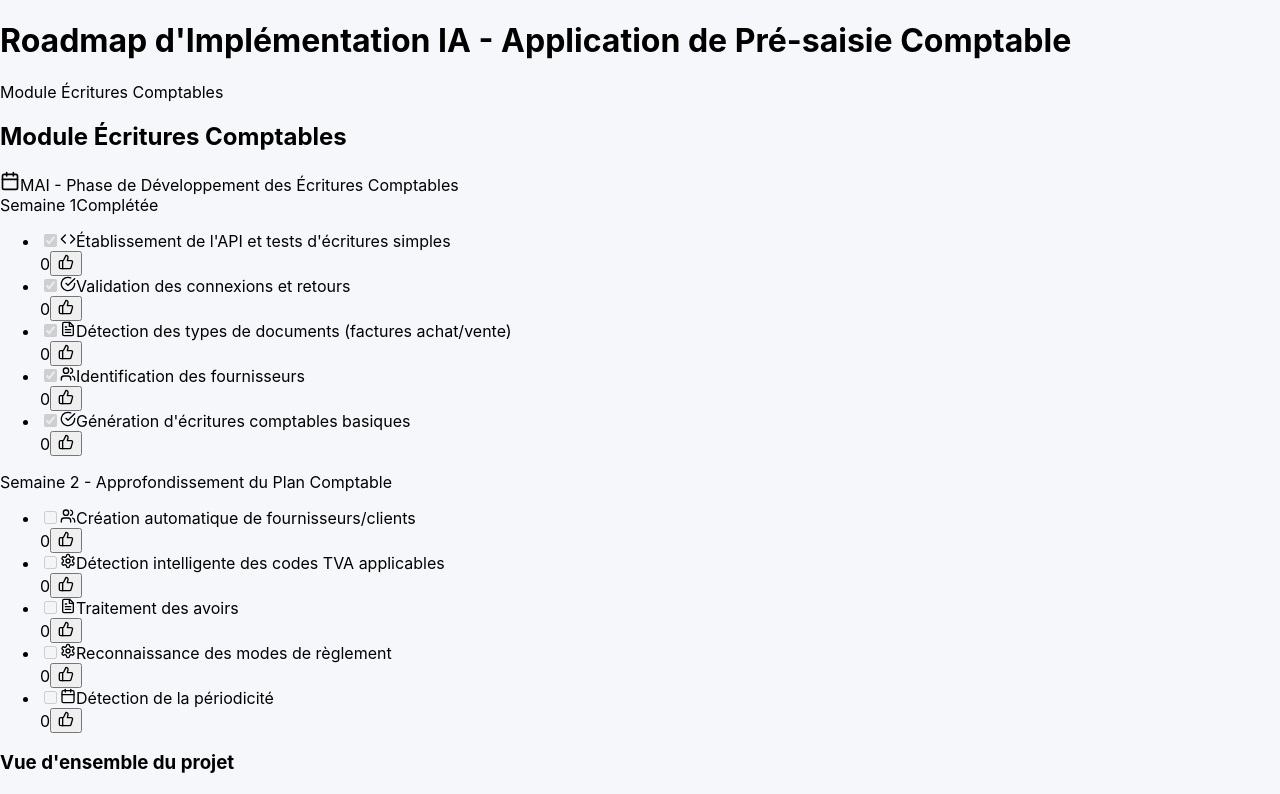
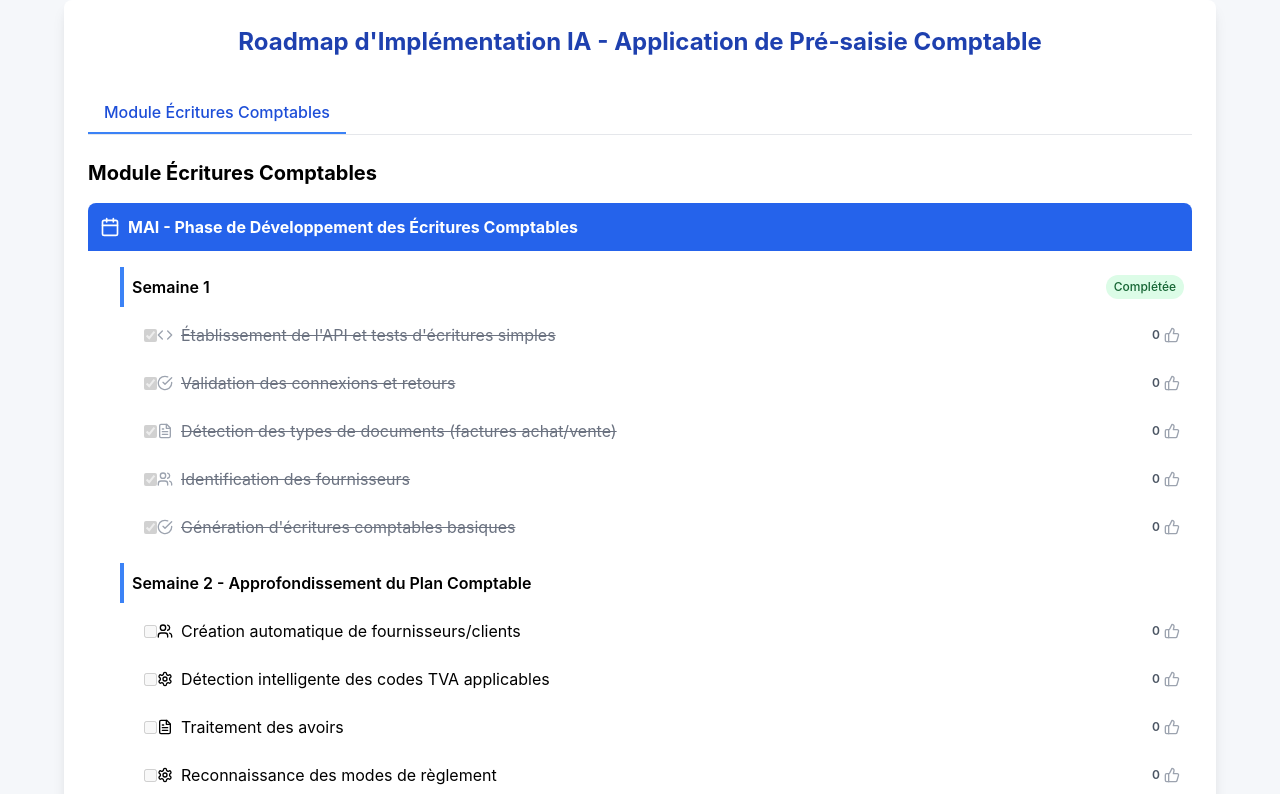
Before and after one commit to Alexsiaud/roadmap, a React (Create React App) app: page / in a window 1280 px wide. Shown: the top 794 px of the page. Built offline with nearby package versions, Linux system fonts and the light colour scheme; the HTML template or start-up script is replaced by a standard one.

Commit message:
Amélioration de l'interface utilisateur avec Tailwind via CDN et styles personnalisés

```diff
--- a/package.json
+++ b/package.json
@@ -9,6 +9,11 @@
     "react-router-dom": "^6.15.0",
     "lucide-react": "^0.279.0",
     "react-scripts": "5.0.1"
+  },
+  "devDependencies": {
+    "tailwindcss": "^3.3.3",
+    "postcss": "^8.4.31",
+    "autoprefixer": "^10.4.16"
   },
   "scripts": {
     "start": "react-scripts start",
--- /dev/null
+++ b/postcss.config.js
@@ -0,0 +1,6 @@
+module.exports = {
+  plugins: {
+    tailwindcss: {},
+    autoprefixer: {},
+  },
+}
--- a/public/index.html
+++ b/public/index.html
@@ -11,6 +11,7 @@
     />
     <link rel="apple-touch-icon" href="%PUBLIC_URL%/logo192.png" />
     <link rel="manifest" href="%PUBLIC_URL%/manifest.json" />
+    <script src="https://cdn.tailwindcss.com"></script>
     <title>Roadmap IA avec Votes</title>
   </head>
   <body>
--- a/src/components/AdminForms.jsx
+++ b/src/components/AdminForms.jsx
@@ -1,6 +1,6 @@
 import React, { useState } from 'react';
 import { X } from 'lucide-react';
-import { styles } from './AdminRoadmapStyles';
+// Les styles sont définis directement
 import { icons } from './AdminRoadmapUtils';
 
 // Formulaire d'édition de tâche
@@ -67,13 +67,13 @@ export const TaskEditForm = ({ data, onSave, onCancel }) => {
           <div className="flex space-x-2">
             <button
               onClick={onCancel}
-              className={`${styles.buttonStyle} ${styles.buttonSecondaryStyle}`}
+              className="py-2 px-4 rounded bg-gray-300 text-gray-800 hover:bg-gray-400"
             >
               Annuler
             </button>
             <button
               onClick={() => onSave(taskData)}
-              className={`${styles.buttonStyle} ${styles.buttonPrimaryStyle}`}
+              className="py-2 px-4 rounded bg-blue-500 text-white hover:bg-blue-600"
             >
               Enregistrer
             </button>
--- a/src/components/AdminRoadmap.jsx
+++ b/src/components/AdminRoadmap.jsx
@@ -1,7 +1,7 @@
 import React, { useState } from 'react';
 import { Calendar, Edit, Trash2, Plus, ChevronUp, ChevronDown, ThumbsUp } from 'lucide-react';
 import { useRoadmap } from './RoadmapContext';
-import { styles, sectionColors } from './AdminRoadmapStyles';
+import { sectionColors } from './AdminRoadmapStyles';
 import { renderIcon, calculateStats, generateId, sortTasksByVotes, createEmptyTask } from './AdminRoadmapUtils';
 import { TaskEditForm, WeekEditForm, PhaseEditForm, SectionEditForm } from './AdminForms';
 import TopVotedTasks from './TopVotedTasks';
@@ -380,9 +380,30 @@ const AdminRoadmap = ({ adminSecret }) => {
     }
   };
 
+  // Définir les styles réutilisables
+  const containerStyle = "container-main";
+  const titleStyle = "title-main";
+  const tabsContainerStyle = "section-tabs";
+  const tabStyle = "tab-item";
+  const activeTabStyle = "tab-active";
+  const inactiveTabStyle = "tab-inactive";
+  const monthStyle = "phase-header";
+  const weekStyle = "week-header border-l-4";
+  const taskListStyle = "task-list";
+  const taskStyle = "task-item";
+  const taskCompletedStyle = "ml-2 line-through text-gray-500";
+  const taskTextStyle = "ml-2";
+  const actionButtonStyle = "p-1 opacity-0 group-hover:opacity-100 text-gray-400 hover:text-blue-500 hover:bg-blue-100 rounded";
+  const checkboxStyle = "mr-2";
+  const voteCountStyle = "ml-auto text-xs font-semibold text-gray-600 bg-blue-100 py-1 px-2 rounded-full flex items-center";
+  const adminHeaderStyle = "flex justify-between items-center mb-6 bg-gray-100 p-4 rounded";
+  const sortButtonStyle = "bg-gray-200 py-1 px-3 rounded text-sm hover:bg-gray-300";
+  const sortActiveStyle = "bg-blue-500 text-white py-1 px-3 rounded text-sm";
+  const modalBackdropStyle = "fixed inset-0 bg-black bg-opacity-50 flex items-center justify-center z-50 p-4";
+
   return (
-    <div className={styles.containerStyle}>
-      <div className={styles.adminHeaderStyle}>
+    <div className={containerStyle}>
+      <div className={adminHeaderStyle}>
         <h1 className="text-2xl font-bold">Administration de la Roadmap</h1>
         <div>
           <a
@@ -396,18 +417,18 @@ const AdminRoadmap = ({ adminSecret }) => {
         </div>
       </div>
 
-      <h2 className={styles.titleStyle}>Roadmap d'Implémentation IA - Application de Pré-saisie Comptable</h2>
+      <h2 className={titleStyle}>Roadmap d'Implémentation IA - Application de Pré-saisie Comptable</h2>
 
       {/* Résumé des votes */}
       <TopVotedTasks topVotedTasks={stats.topVotedTasks} />
 
       {/* Onglets de navigation */}
       <div className="flex justify-between items-center mb-4">
-        <div className={styles.tabsContainerStyle}>
+        <div className={tabsContainerStyle}>
           {roadmapData.sections.map(section => (
             <div
               key={section.id}
-              className={`${styles.tabStyle} ${section.id === activeSection ? styles.activeTabStyle : styles.inactiveTabStyle}`}
+              className={`${tabStyle} ${section.id === activeSection ? activeTabStyle : inactiveTabStyle}`}
               onClick={() => handleSectionChange(section.id)}
             >
               {section.title}
@@ -459,7 +480,7 @@ const AdminRoadmap = ({ adminSecret }) => {
             .sort((a, b) => sectionData.phases[a].order - sectionData.phases[b].order)
             .map(phase => (
             <div key={phase} className="mb-8">
-              <div className={`${styles.monthStyle} ${sectionColors[sectionData.color].tab} flex justify-between`}>
+              <div className={`${monthStyle} ${sectionColors[sectionData.color].tab} flex justify-between`}>
                 <span className="flex items-center">
                   <Calendar className="mr-2" size={20} />
                   {sectionData.phases[phase].title}
@@ -493,7 +514,7 @@ const AdminRoadmap = ({ adminSecret }) => {
                 .map(week => (
                 <div key={week}>
                   <div
-                    className={`${styles.weekStyle} ${sectionColors[sectionData.color].week}`}
+                    className={`${weekStyle} ${sectionColors[sectionData.color].week}`}
                     onDragEnter={() => handleDragEnter(sectionData.id, phase, week)}
                   >
                     <span>{sectionData.phases[phase][week].title}</span>
@@ -524,14 +545,14 @@ const AdminRoadmap = ({ adminSecret }) => {
                     </div>
                   </div>
 
-                  <ul className={styles.taskListStyle}>
+                  <ul className={taskListStyle}>
                     {(sortByVotes
                       ? sortTasksByVotes(sectionData.phases[phase][week].tasks)
                       : sectionData.phases[phase][week].tasks
                     ).map((task, index) => (
                       <li
                         key={task.id}
-                        className={`${styles.taskStyle} ${
+                        className={`${taskStyle} ${
                           destinationTarget &&
                           destinationTarget.sectionId === sectionData.id &&
                           destinationTarget.phase === phase &&
@@ -546,10 +567,10 @@ const AdminRoadmap = ({ adminSecret }) => {
                           type="checkbox"
                           checked={task.completed}
                           onChange={() => handleTaskToggle(sectionData.id, phase, week, task.id)}
-                          className={styles.checkboxStyle}
+                          className={checkboxStyle}
                         />
                         {renderIcon(task.icon, task.completed)}
-                        <span className={task.completed ? styles.taskCompletedStyle : styles.taskTextStyle}>
+                        <span className={task.completed ? taskCompletedStyle : taskTextStyle}>
                           {task.text}
                         </span>
 
--- a/src/components/PublicRoadmap.jsx
+++ b/src/components/PublicRoadmap.jsx
@@ -9,17 +9,17 @@ const PublicRoadmap = () => {
   );
   const [voteMessage, setVoteMessage] = useState({ show: false, success: false, text: '' });
 
-  // Styles CSS (similaires à ceux du composant éditable)
-  const containerStyle = "max-w-6xl mx-auto p-6 bg-white shadow-lg rounded-lg";
-  const titleStyle = "text-2xl font-bold text-center mb-8 text-blue-800";
-  const tabsContainerStyle = "flex border-b mb-6";
-  const tabStyle = "px-4 py-2 cursor-pointer font-medium";
-  const activeTabStyle = "border-b-2 border-blue-500 text-blue-700";
-  const inactiveTabStyle = "text-gray-500 hover:text-gray-700";
-  const monthStyle = "mb-4 p-3 rounded-t-lg text-white font-bold flex items-center";
-  const weekStyle = "ml-8 mb-2 p-2 border-l-4 font-semibold flex justify-between items-center";
-  const taskListStyle = "ml-12 mb-4 space-y-2";
-  const taskStyle = "p-2 rounded flex items-center hover:bg-gray-50 group";
+  // Les styles sont maintenant définis dans index.css comme classes réutilisables
+  const containerStyle = "container-main";
+  const titleStyle = "title-main";
+  const tabsContainerStyle = "section-tabs";
+  const tabStyle = "tab-item";
+  const activeTabStyle = "tab-active";
+  const inactiveTabStyle = "tab-inactive";
+  const monthStyle = "phase-header";
+  const weekStyle = "week-header border-l-4";
+  const taskListStyle = "task-list";
+  const taskStyle = "task-item";
   const taskCompletedStyle = "ml-2 line-through text-gray-500";
   const taskTextStyle = "ml-2";
   const voteButtonStyle = "ml-auto p-1 text-gray-400 hover:text-blue-500 hover:bg-blue-100 rounded";
--- a/src/index.css
+++ b/src/index.css
@@ -1,7 +1,3 @@
-@tailwind base;
-@tailwind components;
-@tailwind utilities;
-
 body {
   margin: 0;
   font-family: -apple-system, BlinkMacSystemFont, 'Segoe UI', 'Roboto', 'Oxygen',
@@ -17,6 +13,93 @@ code {
     monospace;
 }
 
+/* Classes de style personnalisées */
+.container-main {
+  max-width: 72rem; /* 6xl */
+  margin-left: auto;
+  margin-right: auto;
+  padding: 1.5rem; /* p-6 */
+  background-color: white;
+  box-shadow: 0 10px 15px -3px rgba(0, 0, 0, 0.1), 0 4px 6px -2px rgba(0, 0, 0, 0.05);
+  border-radius: 0.5rem;
+}
+
+.title-main {
+  font-size: 1.5rem;
+  font-weight: bold;
+  text-align: center;
+  margin-bottom: 2rem;
+  color: #1e40af; /* text-blue-800 */
+}
+
+.section-tabs {
+  display: flex;
+  border-bottom-width: 1px;
+  margin-bottom: 1.5rem;
+}
+
+.tab-item {
+  padding-left: 1rem;
+  padding-right: 1rem;
+  padding-top: 0.5rem;
+  padding-bottom: 0.5rem;
+  cursor: pointer;
+  font-weight: 500;
+}
+
+.tab-active {
+  border-bottom-width: 2px;
+  border-color: #3b82f6; /* border-blue-500 */
+  color: #1d4ed8; /* text-blue-700 */
+}
+
+.tab-inactive {
+  color: #6b7280; /* text-gray-500 */
+}
+.tab-inactive:hover {
+  color: #374151; /* hover:text-gray-700 */
+}
+
+.phase-header {
+  margin-bottom: 1rem;
+  padding: 0.75rem;
+  border-top-left-radius: 0.5rem;
+  border-top-right-radius: 0.5rem;
+  color: white;
+  font-weight: bold;
+  display: flex;
+  align-items: center;
+}
+
+.week-header {
+  margin-left: 2rem;
+  margin-bottom: 0.5rem;
+  padding: 0.5rem;
+  font-weight: 600;
+  display: flex;
+  justify-content: space-between;
+  align-items: center;
+}
+
+.task-list {
+  margin-left: 3rem;
+  margin-bottom: 1rem;
+  display: flex;
+  flex-direction: column;
+  gap: 0.5rem;
+}
+
+.task-item {
+  padding: 0.5rem;
+  border-radius: 0.25rem;
+  display: flex;
+  align-items: center;
+  transition: background-color 0.2s;
+}
+.task-item:hover {
+  background-color: #f9fafb; /* hover:bg-gray-50 */
+}
+
 /* Styles pour le drag and drop */
 [draggable="true"] {
   cursor: grab;
--- /dev/null
+++ b/tailwind.config.js
@@ -0,0 +1,11 @@
+/** @type {import('tailwindcss').Config} */
+module.exports = {
+  content: [
+    "./src/**/*.{js,jsx,ts,tsx}",
+    "./public/index.html",
+  ],
+  theme: {
+    extend: {},
+  },
+  plugins: [],
+}
```
